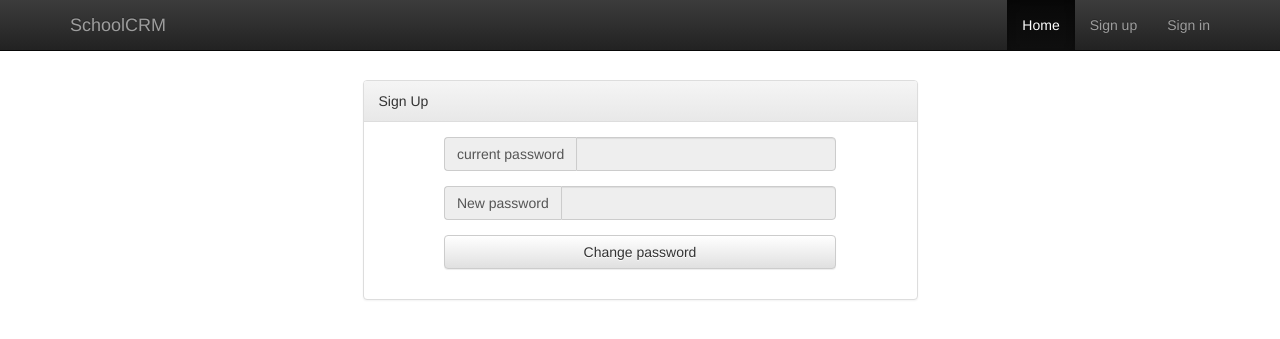
After one commit to Darkmift/AuthApp, a PHP site: template resources/views/auth/password/change.twig in a window 1280 px wide. The commit adds this page. Shown: the top 339 px of the page. Run offline with PHP 8.4, Linux system fonts and the light colour scheme; the template is opened without the code that fills it, so the values that code supplies are empty; some libraries are stand-ins or nearby versions.

Commit message:
added password change

```diff
--- a/app/Controllers/Auth/AuthControllerSignUp.php
+++ b/app/Controllers/Auth/AuthControllerSignUp.php
@@ -16,6 +16,7 @@ class AuthControllerSignUp extends Controller
 
     public function postSignUp($request, $response)
     {
+        //respect/validation validator object
         $validation = $this->validator->validate($request, [
             'email' => v::noWhitespace()->notEmpty()->emailAvailable(),
             'name' => v::notEmpty()->alpha(),
--- a/app/routes.php
+++ b/app/routes.php
@@ -17,3 +17,7 @@ $app->post('/auth/signin', 'AuthControllerSignIn:postSignin');
 
 //signout
 $app->get('/auth/signout', 'AuthControllerSignOut:getSignOut')->setName('auth.signout');
+
+//password change
+$app->get('/auth/password/change', 'PasswordController:getChangedPassword')->setName('auth.password.change');
+$app->post('/auth/password/change', 'PasswordController:postChangedPassword');
--- a/bootstrap/container.php
+++ b/bootstrap/container.php
@@ -36,6 +36,10 @@ $container['validator'] = function ($container) {
     return new App\Validation\Validator;
 };
 
+$container['PasswordController'] = function ($container) {
+    return new App\Controllers\Auth\PasswordController($container);
+};
+
 //csrf import1/2
 $container['csrf'] = function ($container) {
     return new \Slim\Csrf\Guard;
--- a/codecourse.sql
+++ b/codecourse.sql
@@ -53,7 +53,7 @@ INSERT INTO `users` (`id`, `name`, `email`, `password`, `created_at`, `updated_a
 (11, 'test ten', 'test@test.ts', '$2y$10$6ZYq4DFEKWRqnzQw47DIYe0Pb71BbSeBMOD7KkRMp3tO..iYpbWTC', '2018-04-04 21:06:17', '2018-04-04 21:06:17'),
 (12, 'test eleven', 'test11@ts.ts', '$2y$10$joBLZTmmKVPY5k/wYeVmEuYKFNhci7zsA9UtLC5jCq3T7AqvwUhAa', '2018-04-04 21:07:14', '2018-04-04 21:07:14'),
 (13, 'test twelve', 'test12@test.com', '$2y$10$X4gTdnzfVwtbT1QRQykeqeglcmIwx/gzbP8Fs0Ud4B1HwrlysMY3S', '2018-04-04 21:17:33', '2018-04-04 21:17:33');
-
+(14, 'Pavel is god', 'p@v.god', '$2y$10$LKrn2VFPnasM4C96/Cwb4OSJadUIm1kaPmW/wG0P5gryrzTCSXYNS', '2018-04-04 22:13:13', '2018-04-04 22:13:13');
 --
 -- Indexes for dumped tables
 --
--- a/public/js/js.js
+++ b/public/js/js.js
@@ -1,9 +1,9 @@
-$('#name,#email,#password').on('focus', function() {
+$('#name,#email,#password,#password_old').on('focus', function() {
     this.removeAttribute('readonly');
 });
 
-$('#name,#email,#password').focusout(function() {
+$('#name,#email,#password,#password_old').focusout(function() {
     this.prop('readonly', true);
 });
 
-$('#name,#email,#password').attr('readonly', 'true');
+$('#name,#email,#password,#password_old').attr('readonly', 'true');
--- /dev/null
+++ b/resources/views/auth/password/change.twig
@@ -0,0 +1,41 @@
+{% extends 'templates/app.twig'%}
+
+{% block content %}
+    <div class="row">
+        <div class="col-md-6 col-md-offset-3">
+            <div class="panel panel-default">
+                <div class="panel-heading">
+                    Sign Up
+                </div>
+                <div class="panel-body">
+                    <form method="post" enctype="multipart/form-data" class="align-items-center" action="{{ path_for('auth.password.change') }}">
+                        <div class="form-group  {{ errors.password_old ? ' has-error' : '' }}">
+                            <div class="input-group">
+                                <span class="input-group-addon form-span">current password</span>
+                                <input id="password_old" name="password_old" class="form-control" type="password">
+                            </div>
+                            {% if errors.password_old %}
+                                <span style="margin-left:15%;" class="help-block">{{ errors.password_old | first }}</span>
+                            {% endif %}
+                        </div>
+
+                        <div class="form-group  {{ errors.password or errors.image ? ' has-error' : '' }}">
+                            <div class="input-group">
+                                <span class="input-group-addon form-span">New password</span>
+                                <input id="password" name="password" class="form-control" type="password">
+                            </div>
+                            {% if errors.password %}
+                                <span style="margin-left:15%;" class="help-block">{{ errors.password | first }}</span>
+                            {% endif %}
+                        </div>
+
+                        <div class="form-group text-center">
+                            <button style="width:75%" id="singlebutton" name="singlebutton" class="btn btn-default">Change password</button>
+                        </div>
+                        {{ csrf.field | raw }}
+                    </form>
+                </div>
+            </div>
+        </div>
+    </div>
+{% endblock %}
--- a/resources/views/auth/signin.twig
+++ b/resources/views/auth/signin.twig
@@ -21,7 +21,7 @@
                                 <span style="margin-left:15%;" class="help-block">{{ errors.email | first }}</span>
                             {% endif %}
                         </div>
-                        <div class="form-group  {{ errors.password or errors.image ? ' has-error' : '' }}">
+                        <div class="form-group  {{ errors.password ? ' has-error' : '' }}">
                             <div class="input-group">
                                 <span class="input-group-addon form-span">password</span>
                                 <input id="password" name="password" class="form-control" type="password">
--- a/resources/views/templates/partials/flash.twig
+++ b/resources/views/templates/partials/flash.twig
@@ -9,3 +9,9 @@
         {{ flash.getMessage('error') | first }}
     </div>
 {% endif %}
+
+{% if flash.getMessage('success') %}
+    <div class="alert alert-success">
+        {{ flash.getMessage('success') | first }}
+    </div>
+{% endif %}
--- a/resources/views/templates/partials/navigation2.twig
+++ b/resources/views/templates/partials/navigation2.twig
@@ -22,7 +22,7 @@
                         </a>
                         <ul class="dropdown-menu">
                             <li>
-                                <a href="#">change password</a>
+                                <a href="{{ path_for('auth.password.change') }}">change password</a>
                             </li>
                             <li>
                                 <a href="{{ path_for('auth.signout') }}">sign out</a>
```
Also changed, not shown: app/Controllers/Auth/PasswordController.php (added, +27 -0 lines), app/Validation/Exceptions/MatchesPasswordException.php (added, +14 -0 lines), app/Validation/Rules/MatchesPassword.php (added, +20 -0 lines), app/models/User.php (+12 -7 lines), 1 other file.
